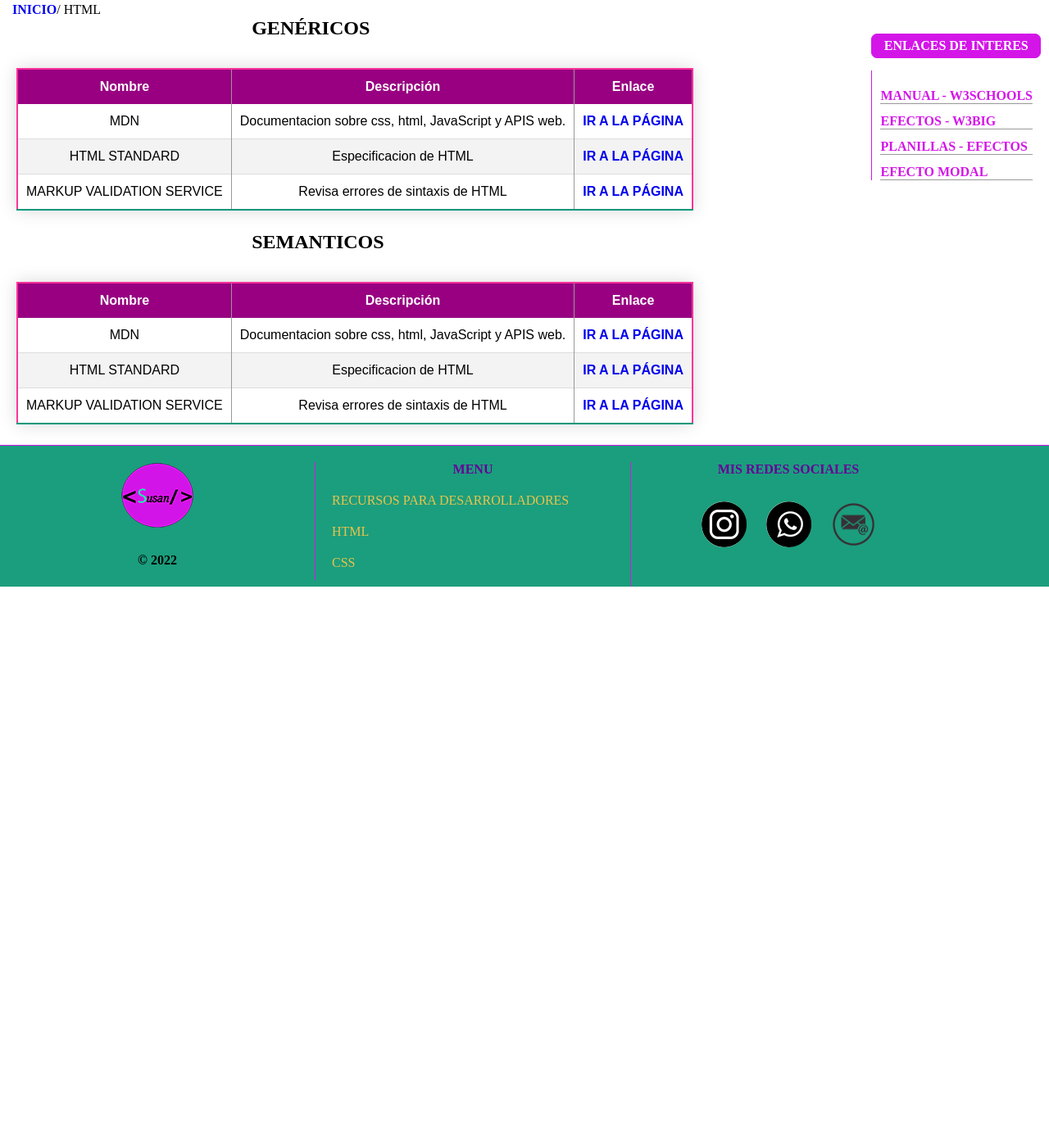
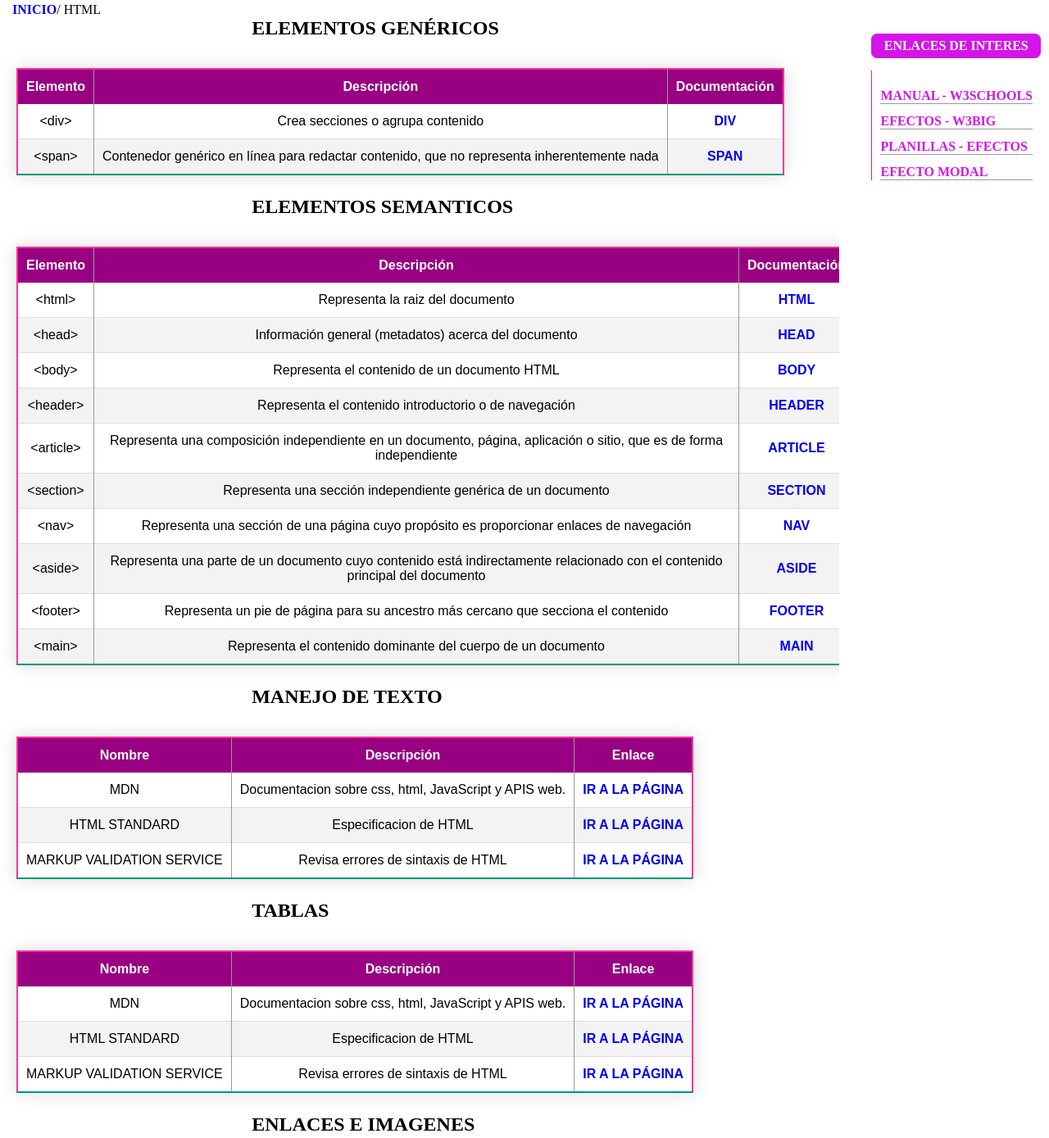
Before and after one commit to susan-cespedes/Manual-TW, a plain HTML site: page html.html in a window 1280 px wide. Shown: the part 185-1574 px from the top of the page at 82% size. Before the commit the page ends 901 px from the top, so only its background shows below. Drawn offline with Linux system fonts and the light colour scheme.

Commit message:
Archivoo

```diff
--- a/html.html
+++ b/html.html
@@ -40,8 +40,8 @@
                 <li><a href="html.html#genericos">Elementos Genericos</a></li>
                 <li><a href="html.html#semanticos">Elementos Semanticos</a></li>
                 <li><a href="html.html#manejodetexto">Manejo de Texto</a>
-                <li><a href="#">Tablas</a></li>
-                <li><a href="#">Enlaces e Imágenes</a></li>
+                <li><a href="html.html#tablasuno">Tablas</a></li>
+                <li><a href="html.html#enlacesimagenes">Enlaces e Imágenes</a></li>
             </li>
             </ul>
             </li>
@@ -103,7 +103,127 @@ window.onclick = function(event) {
   <div id="columnauno">
 <!--creamos titulo de la tabla-->
 <div id="genericos" class="genericos">
-<h2>GENÉRICOS</h2>
+<h2>ELEMENTOS GENÉRICOS</h2>
+</div>
+<!--cerramos el titulo de la tabla-->
+
+<!--creamos la tabla-->
+<div id="tablas">
+ <table align="center" class="styled-table">
+  <thead>
+   <tr>
+     <th>Elemento</th>
+     <th>Descripción</th>
+     <th>Documentación</th>
+   </tr>
+  </thead>
+  <tbody>
+
+  <tr>
+   <td>&ltdiv&gt</td>
+   <td>Crea secciones o agrupa contenido</td>
+   <td><a class="enlace" href="https://developer.mozilla.org/en-US/docs/Web/HTML/Element/div" target="new" title="Documentación">div</a></td>
+   </tr>
+
+   <tr>
+   <td>&ltspan&gt</td>
+   <td>Contenedor genérico en línea para redactar contenido, que no representa inherentemente nada</td>
+   <td><a class="enlace" href="https://developer.mozilla.org/en-US/docs/Web/HTML/Element/span" target="new" title="Documentación">span</a></td>
+   </tr>
+     </tbody>
+    </table>
+
+  </div>
+ <!--cerramos la tabla-->
+
+
+<!--creamos titulo de la tabla-->
+<div id="semanticos" class="genericos">
+<h2>ELEMENTOS SEMANTICOS</h2>
+</div>
+<!--cerramos el titulo de la tabla-->
+
+<!--creamos la tabla-->
+<div id="tablas">
+ <table align="center" class="styled-table">
+  <thead>
+   <tr>
+     <th>Elemento</th>
+     <th>Descripción</th>
+     <th>Documentación</th>
+   </tr>
+  </thead>
+  <tbody>
+
+  <tr>
+   <td>&lthtml&gt</td>
+   <td>Representa la raiz del documento</td>
+   <td><a class="enlace" href="https://developer.mozilla.org/en-US/docs/Web/HTML/Element/html" target="new" title="Documentación">html</a></td>
+   </tr>
+
+  <tr>
+   <td>&lthead&gt</td>
+   <td>Información general (metadatos) acerca del documento</td>
+   <td><a class="enlace" href="https://developer.mozilla.org/en-US/docs/Web/HTML/Element/head" target="new" title="Documentación">head</a></td>
+  </tr>
+
+  <tr>
+    <td>&ltbody&gt</td>
+    <td>Representa el contenido de un documento HTML</td>
+    <td><a class="enlace" href="https://developer.mozilla.org/en-US/docs/Web/HTML/Element/body" target="new" title="Documentación">body</a></td>
+  </tr>
+
+  <tr>
+    <td>&ltheader&gt</td>
+    <td>Representa el contenido introductorio o de navegación</td>
+    <td><a class="enlace" href="https://developer.mozilla.org/en-US/docs/Web/HTML/Element/header" target="new" title="Documentación">header</a></td>
+  </tr>
+
+  <tr>
+    <td>&ltarticle&gt</td>
+    <td>Representa una composición independiente en un documento, página, aplicación o sitio, que es de forma independiente</td>
+    <td><a class="enlace" href="https://developer.mozilla.org/en-US/docs/Web/HTML/Element/article" target="new" title="Documentación">article</a></td>
+  </tr>
+
+  <tr>
+    <td>&ltsection&gt</td>
+    <td>Representa una sección independiente genérica de un documento</td>
+    <td><a class="enlace" href="https://developer.mozilla.org/en-US/docs/Web/HTML/Element/section" target="new" title="Documentación">section</a></td>
+  </tr>
+
+  <tr>
+    <td>&ltnav&gt</td>
+    <td>Representa una sección de una página cuyo propósito es proporcionar enlaces de navegación</td>
+    <td><a class="enlace" href="https://developer.mozilla.org/en-US/docs/Web/HTML/Element/nav" target="new" title="Documentación">nav</a></td>
+  </tr>
+
+  <tr>
+    <td>&ltaside&gt</td>
+    <td>Representa una parte de un documento cuyo contenido está indirectamente relacionado con el contenido principal del documento</td>
+    <td><a class="enlace" href="https://developer.mozilla.org/en-US/docs/Web/HTML/Element/aside" target="new" title="Documentación">aside</a></td>
+  </tr>
+
+  <tr>
+    <td>&ltfooter&gt</td>
+    <td>Representa un pie de página para su ancestro más cercano que secciona el contenido</td>
+    <td><a class="enlace" href="https://developer.mozilla.org/en-US/docs/Web/HTML/Element/footer" target="new" title="Documentación">footer</a></td>
+  </tr>
+
+  <tr>
+    <td>&ltmain&gt</td>
+    <td>Representa el contenido dominante del cuerpo de un documento</td>
+    <td><a class="enlace" href="https://developer.mozilla.org/en-US/docs/Web/HTML/Element/main" target="new" title="Documentación">main</a></td>
+  </tr>
+
+     </tbody>
+    </table>
+
+  </div>
+ <!--cerramos la tabla-->
+
+ <!--creamos titulo de la tabla-->
+<div id="manejodetexto" class="genericos">
+  <h2>MANEJO DE TEXTO</h2>
   </div>
   <!--cerramos el titulo de la tabla-->
 
@@ -142,10 +262,50 @@ window.onclick = function(event) {
     </div>
    <!--cerramos la tabla-->
 
+   <!--creamos titulo de la tabla-->
+<div id="tablasuno" class="genericos">
+  <h2>TABLAS</h2>
+  </div>
+  <!--cerramos el titulo de la tabla-->
+
+  <!--creamos la tabla-->
+  <div id="tablas">
+   <table align="center" class="styled-table">
+    <thead>
+     <tr>
+       <th>Nombre</th>
+       <th>Descripción</th>
+       <th>Enlace</th>
+     </tr>
+    </thead>
+    <tbody>
+
+    <tr>
+     <td>MDN</td>
+     <td>Documentacion sobre css, html, JavaScript y APIS web.</td>
+     <td><a class="enlace" href="https://developer.mozilla.org/es/" target="new" title="Documentación">Ir a la página</a></td>
+     </tr>
+
+     <tr>
+     <td>HTML STANDARD</td>
+     <td>Especificacion de HTML</td>
+     <td><a class="enlace" href="https://html.spec.whatwg.org/" target="new" title="Especificaciones">Ir a la página</a></td>
+     </tr>
+
+      <tr>
+       <td>MARKUP VALIDATION SERVICE</td>
+       <td>Revisa errores de sintaxis de HTML</td>
+       <td><a class="enlace" href="https://validator.w3.org/" target="new" title="Sintáxis">Ir a la página</a></td>
+       </tr>
+       </tbody>
+      </table>
+
+    </div>
+   <!--cerramos la tabla-->
 
 <!--creamos titulo de la tabla-->
-<div id="genericos" class="genericos">
-<h2>SEMANTICOS</h2>
+<div id="enlacesimagenes" class="genericos">
+  <h2>ENLACES E IMAGENES</h2>
   </div>
   <!--cerramos el titulo de la tabla-->
 
```
Lines whose indentation alone changed are shown as unchanged.
